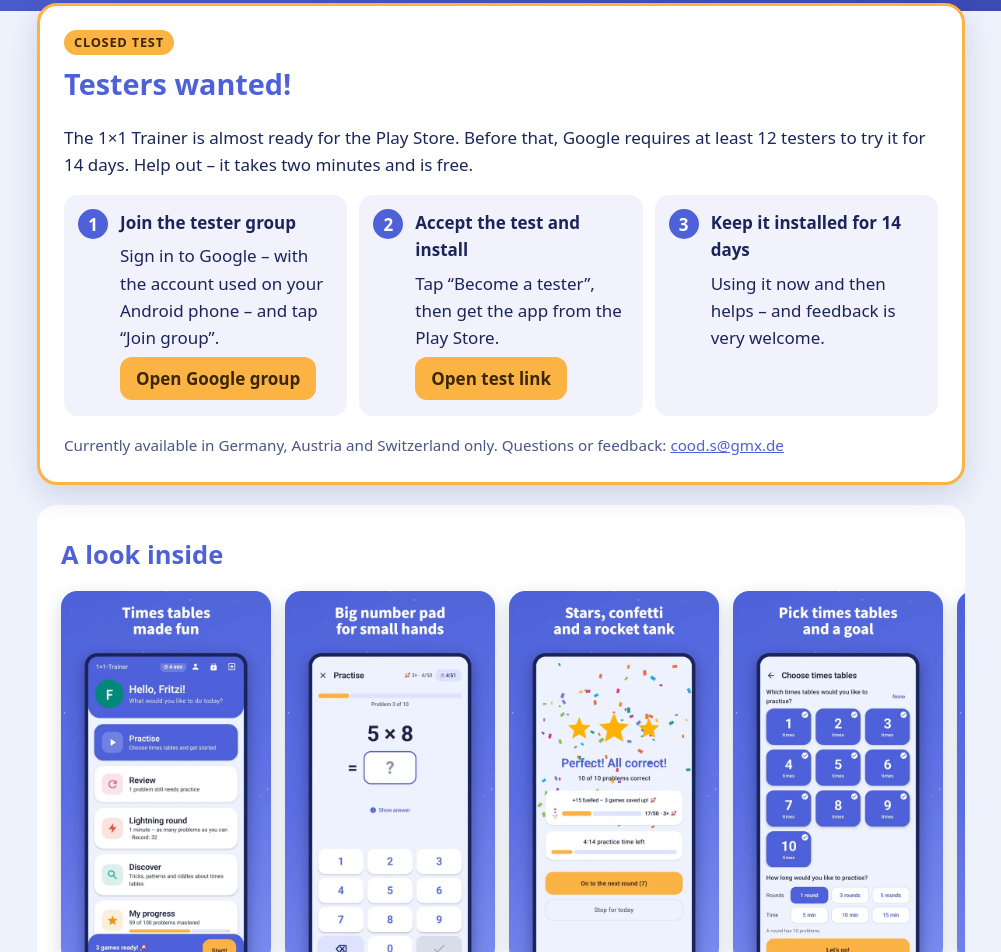
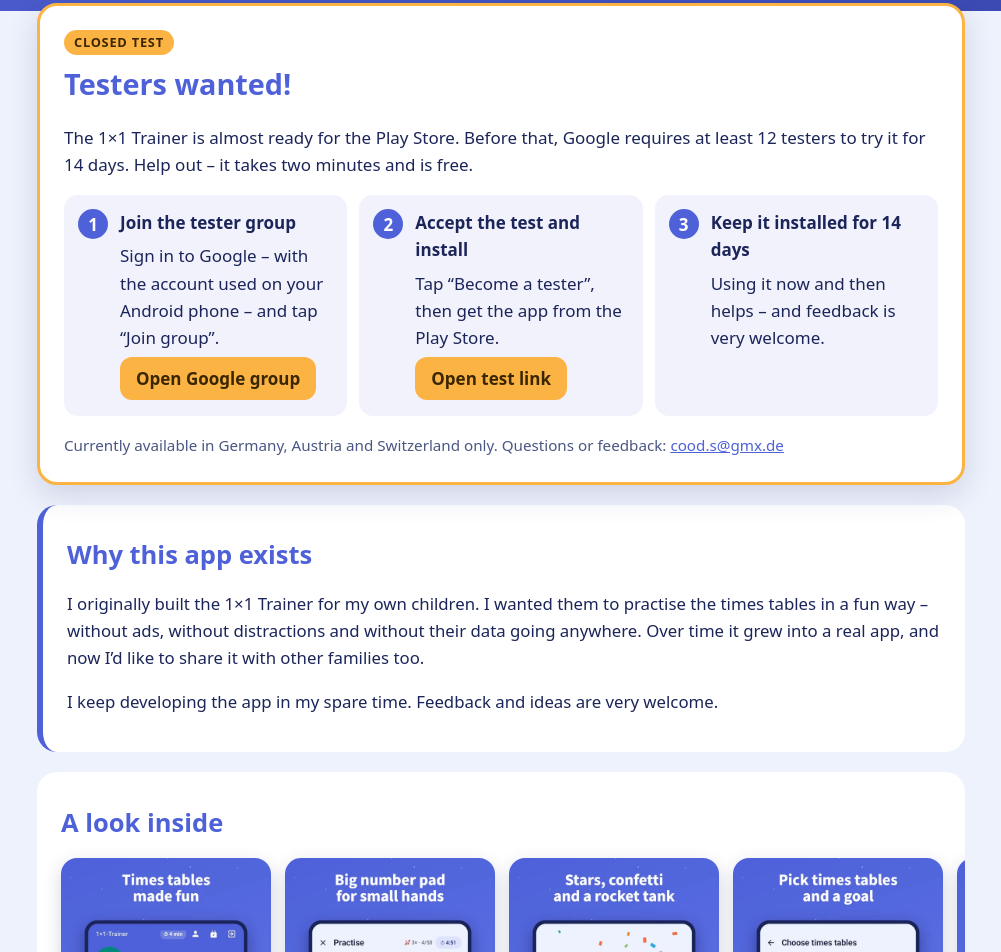
Before and after one commit to xxx8383/dan-labs-studio, a plain HTML site: page index.html in a window 1280 px wide. Shown: the part 386-1338 px from the top of the page, without its empty margins (139-1140 px from the left). Drawn offline with Linux system fonts and the light colour scheme.

Commit message:
Startseite: persönlicher Abschnitt „Warum es diese App gibt“
Co-Authored-By: Claude Opus 5.5 <noreply@anthropic.com>
Claude-Session: https://claude.ai/code/session_013NvhuaAVfmm6SspztVn4TU

```diff
--- a/index.html
+++ b/index.html
@@ -76,6 +76,14 @@
       <span class="de">Zurzeit nur in Deutschland, Österreich und der Schweiz. Fragen oder Feedback: <a href="mailto:cood.s@gmx.de">cood.s@gmx.de</a></span>
       <span class="en" lang="en">Currently available in Germany, Austria and Switzerland only. Questions or feedback: <a href="mailto:cood.s@gmx.de">cood.s@gmx.de</a></span>
     </p>
+  </section>
+
+  <section class="persoenlich">
+    <h2><span class="de">Warum es diese App gibt</span><span class="en" lang="en">Why this app exists</span></h2>
+    <p class="de">Ich habe den 1×1-Trainer ursprünglich für meine eigenen Kinder entwickelt. Sie sollten das Einmaleins mit Spaß üben können – ohne Werbung, ohne Ablenkung und ohne dass Daten irgendwohin wandern. Mit der Zeit ist daraus eine richtige App geworden, und jetzt möchte ich sie auch anderen Familien zur Verfügung stellen.</p>
+    <p class="en" lang="en">I originally built the 1×1 Trainer for my own children. I wanted them to practise the times tables in a fun way – without ads, without distractions and without their data going anywhere. Over time it grew into a real app, and now I’d like to share it with other families too.</p>
+    <p class="de">Ich entwickle die App in meiner Freizeit weiter. Über Rückmeldungen und Ideen freue ich mich sehr.</p>
+    <p class="en" lang="en">I keep developing the app in my spare time. Feedback and ideas are very welcome.</p>
   </section>
 
   <section class="bilder" aria-label="Screenshots">
--- a/start.css
+++ b/start.css
@@ -66,6 +66,9 @@ main { max-width: 960px; }
 .knopf:hover { filter: brightness(1.05); }
 .hinweis { color: var(--leise); font-size: .95rem; margin-bottom: 4px; }
 
+.persoenlich { border-left: 6px solid var(--primaer); }
+.persoenlich p { font-size: 1.05rem; }
+
 /* Screenshots */
 .bilder { padding-right: 0; padding-left: 0; overflow: hidden; }
 .bilder h2 { padding: 0 24px; }
```
